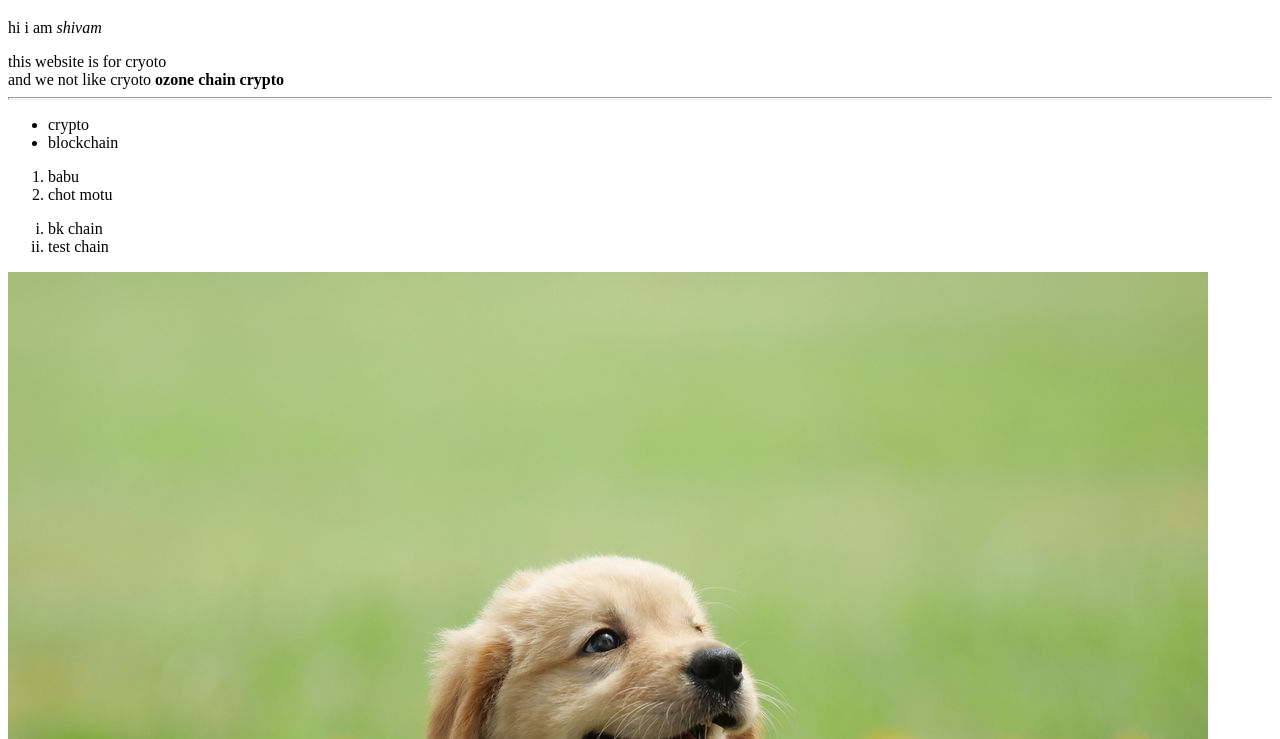
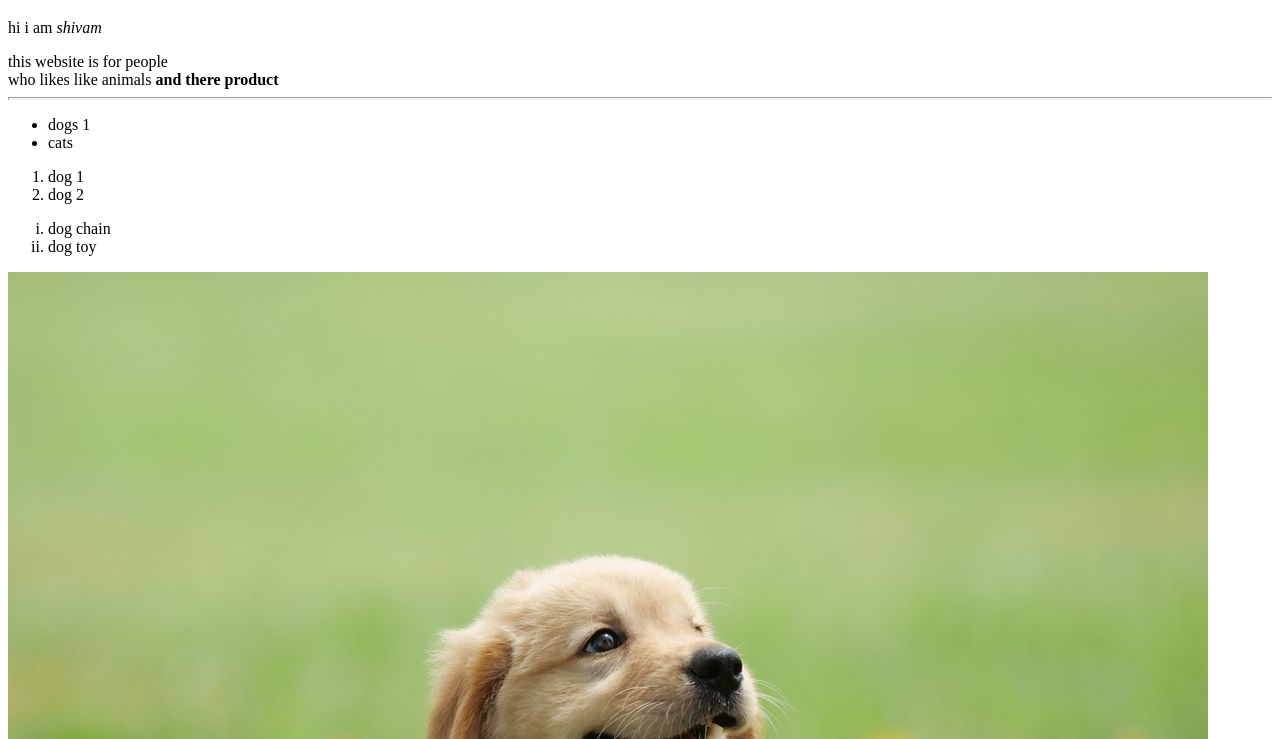
Before and after one commit to shivfreenom/html.potfoliyo, a plain HTML site: page index.html in a window 1280 px wide. Shown: the part 61-800 px from the top of the page. Drawn offline with Linux system fonts and the light colour scheme.

Commit message:
Update index.html

```diff
--- a/index.html
+++ b/index.html
@@ -4,34 +4,35 @@
     <meta charset="UTF-8">
     <meta http-equiv="X-UA-Compatible" content="IE=edge">
     <meta name="viewport" content="width=device-width, initial-scale=1.0">
-    <title> ozone chain </title>
-    <meta tags=" ozone chain">
+    <title> animal chain </title>
+    <meta tags=" dog chain">
   </head>
 
   <body>
 <!--main website coding -->
     <h1>hello</h1>
     <p> hi i am <em>shivam</em></p>
-    <p1>this website is for cryoto <br> and we not like cryoto <strong>ozone chain crypto</strong></p1>
+    <p1>this website is for people <br> who likes like animals <strong>and there product</strong></p1>
     <br> <!--self closing tag br and hr br for break a line-->
     <hr size="3">
 <!--unorder list -->
     <ul>
-        <li>crypto </li>
-        <li>blockchain</li>
+        <li>dogs 1 </li>
+        <li>cats</li>
     </ul>
  <!--ordered list-->
     <ol>
-        <li>babu</li>
-        <li>chot motu</li>
+        <li>dog 1</li>
+        <li>dog 2 </li>
     </ol>
 <!--order list trype-->
     <ol type="i">
-        <li> bk chain</li>
-        <li> test chain</li>
+        <li> dog chain</li>
+        <li>dog toy </li>
     </ol>
 <!--image in website-->
     <img src="image/dog1.jpg" alt="doggs">
+    <br>
 
 
 <!--table  desine have 3 things  1 tr table row,2 th table head ,3 td table data -->
```
